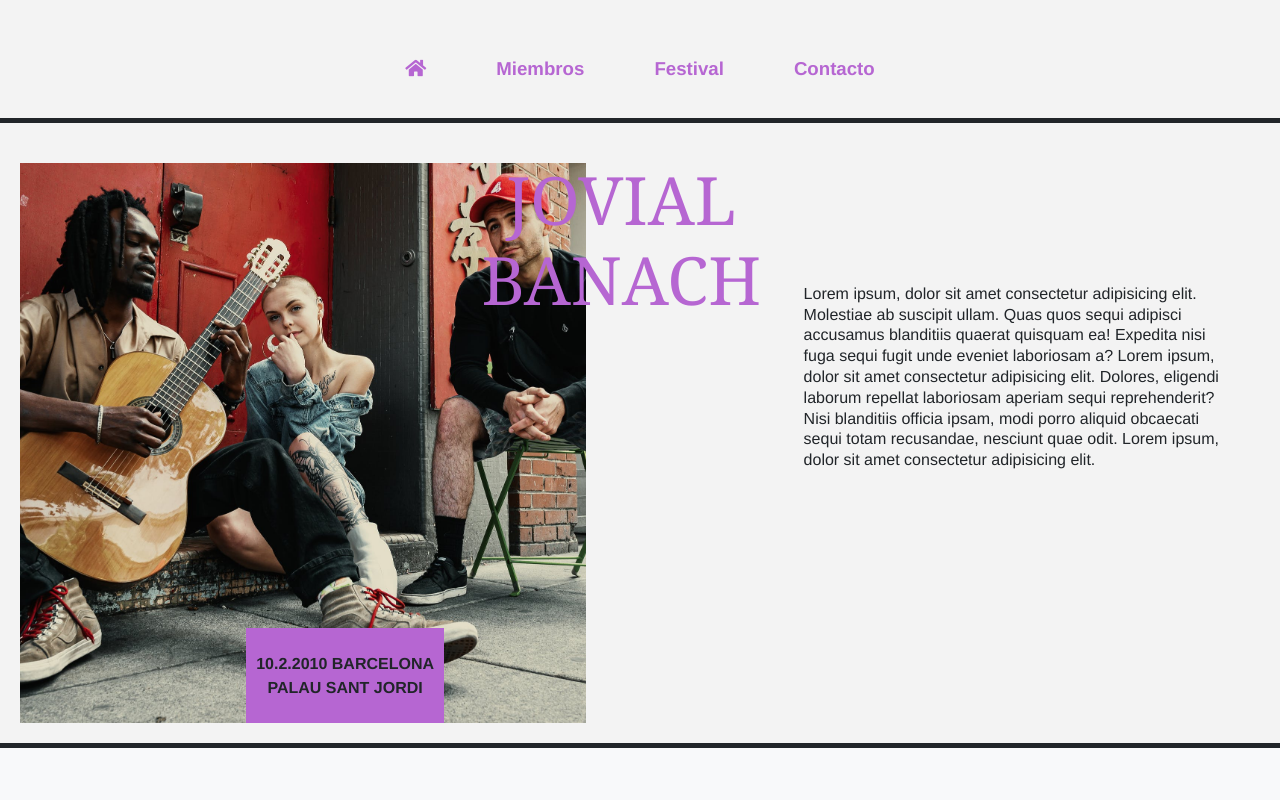
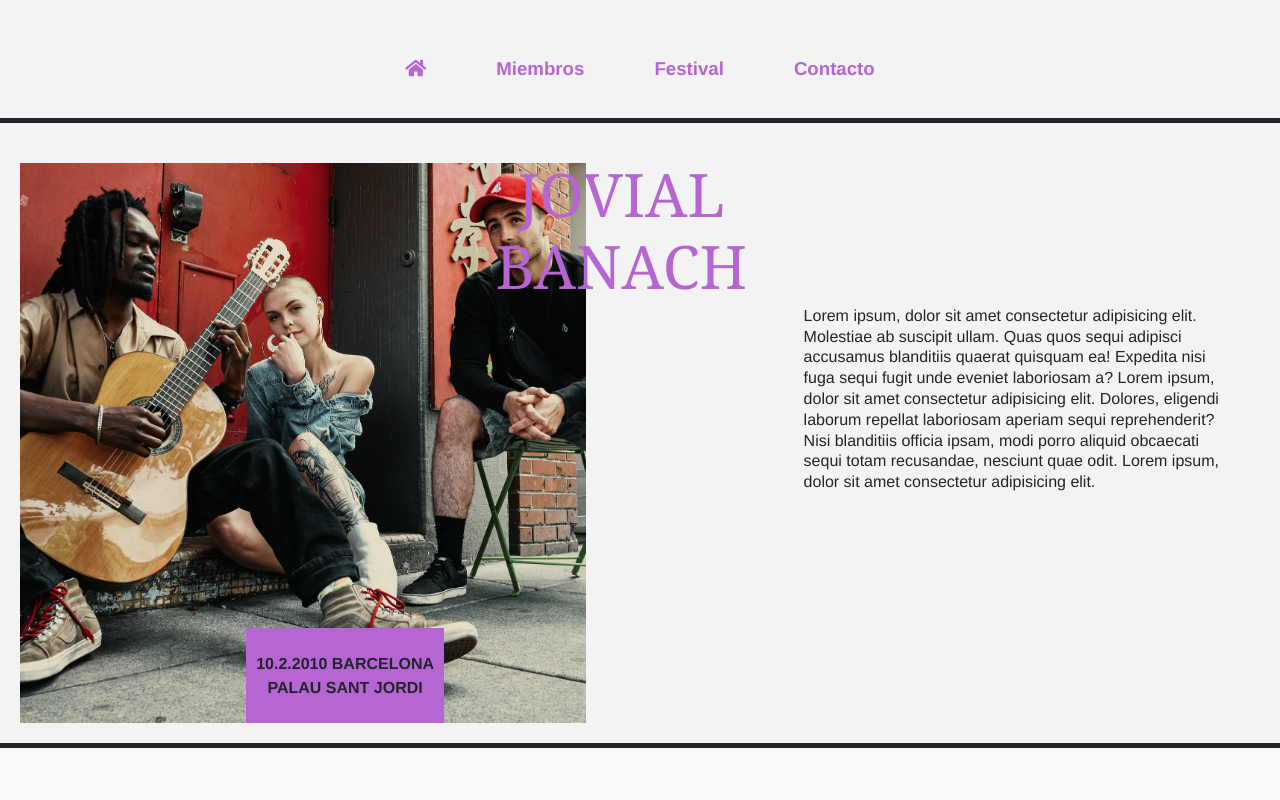
Before and after one commit to MariaFreixa/HHTMLCSSII-P2, a website built with Parcel: page src/index.html in a window 1280 px wide. Shown: the top 800 px of the page. Built offline with nearby package versions, Linux system fonts and the light colour scheme.

Commit message:
correccion estilos

```diff
--- a/src/assets/styles/_variables.scss
+++ b/src/assets/styles/_variables.scss
@@ -17,7 +17,7 @@ $primary: #B666D2;
 
 //Tamaños
 $font-size-14: 14pt;
-$font-size-50: 50pt;
+$font-size-45: 45pt;
 $desktop: 840px;
 $tablet: 640px;
 
--- a/src/assets/styles/layouts/_home.scss
+++ b/src/assets/styles/layouts/_home.scss
@@ -5,7 +5,7 @@
 .poster__title {
   margin: 0.25em;
   font-family: $header-font;
-  font-size: $font-size-50;
+  font-size: $font-size-45;
   color: color(text);
   text-align: center;
 }
@@ -61,7 +61,6 @@
       grid-column: 5 / 6;
       grid-row: 2;
       align-self: end;
-      padding-bottom: 4vh;
       margin-bottom: initial;
     }
 
```
